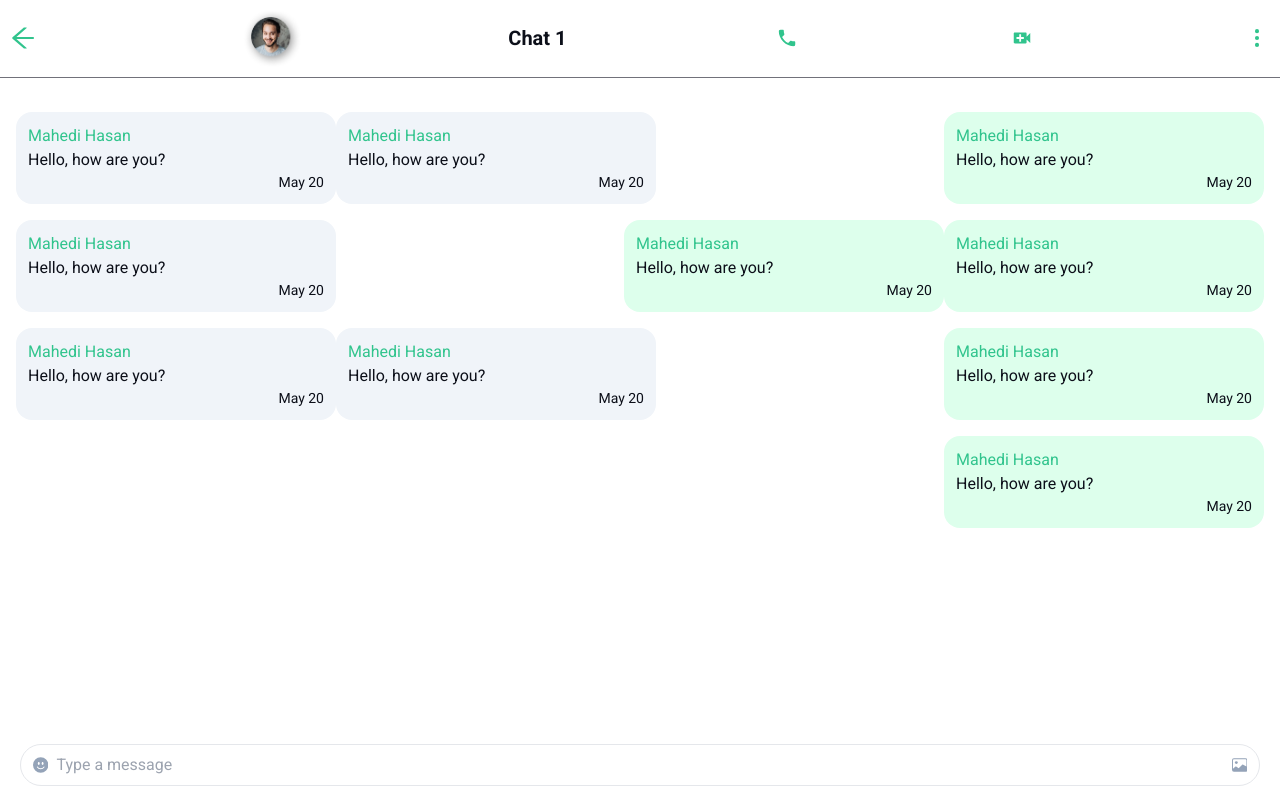
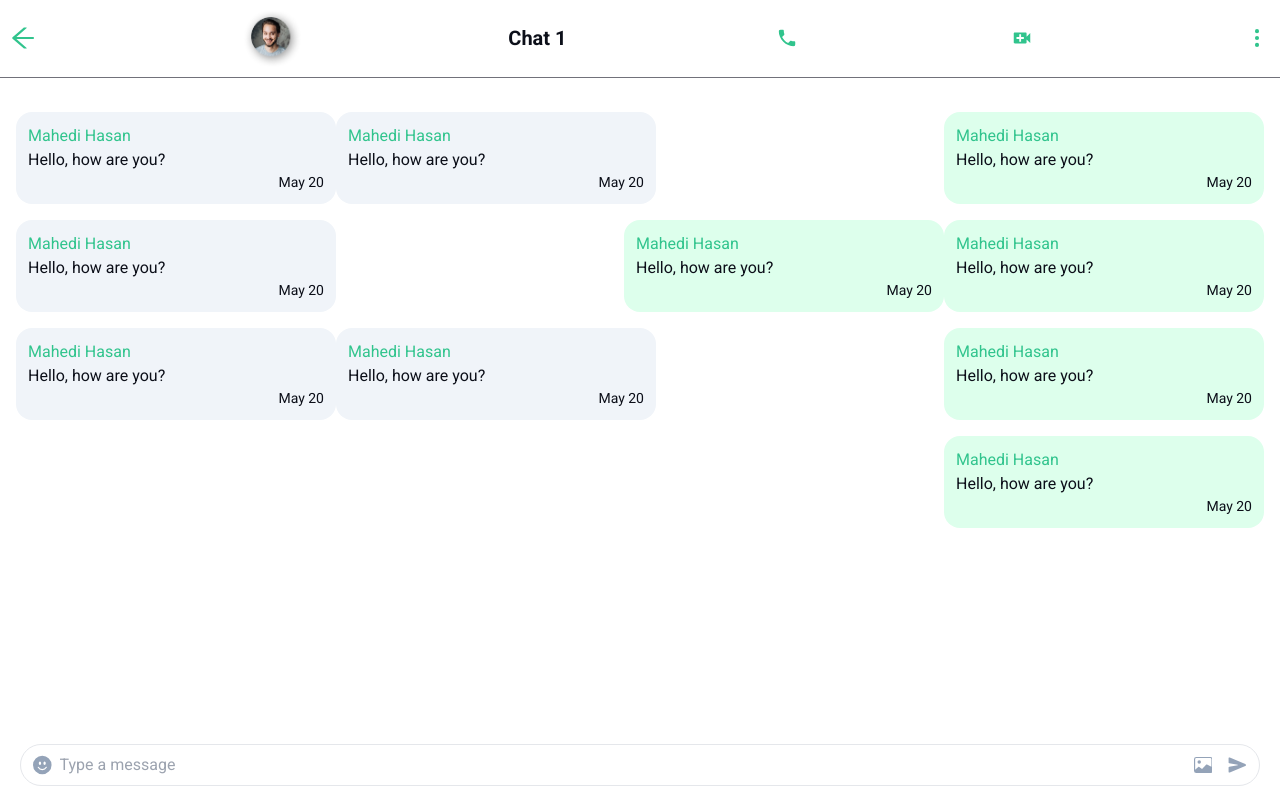
Before and after one commit to AnwarHossainSR/next-js-chat, a Next.js app: page /chats in a window 1280 px wide. Built offline with nearby package versions, Linux system fonts and the light colour scheme; no server answers.

Commit message:
feat: added emoji picker

```diff
--- a/package.json
+++ b/package.json
@@ -27,9 +27,11 @@
   },
   "dependencies": {
     "@next/bundle-analyzer": "^13.4.1",
+    "@types/emoji-mart": "^3.0.9",
     "axios": "^1.4.0",
     "config": "^3.3.9",
     "date-fns": "^2.30.0",
+    "emoji-mart": "3.0.1",
     "firebase": "^9.22.0",
     "next": "^13.4.1",
     "next-sitemap": "^4.0.9",
--- a/src/components/Message/WriteMessage.tsx
+++ b/src/components/Message/WriteMessage.tsx
@@ -1,18 +1,74 @@
+'use client';
+
+import 'emoji-mart/css/emoji-mart.css';
+
+import { Picker } from 'emoji-mart';
+import type { FC } from 'react';
+import { useEffect, useRef, useState } from 'react';
 import { BsEmojiSmileFill, BsImage } from 'react-icons/bs';
+import { IoSend } from 'react-icons/io5';
 
-const WriteMessage = () => {
+const WriteMessage: FC = () => {
+  const emojiRef = useRef<HTMLDivElement>(null);
+  const [showEmojis, setShowEmojis] = useState(false);
+  const [input, setInput] = useState('');
+
+  const addEmoji = (e: any) => {
+    const sym = e.unified.split('-');
+    const codesArray: any = [];
+    sym.forEach((el: any) => codesArray.push(`0x${el}`));
+    const emoji = String.fromCodePoint(...codesArray);
+    setInput(input + emoji);
+  };
+
+  const handleClickOutside = (e: any) => {
+    if (emojiRef.current && !emojiRef.current.contains(e.target)) {
+      setShowEmojis(false);
+    }
+  };
+
+  useEffect(() => {
+    // close the emoji picker when clicked outside
+    document.addEventListener('mousedown', handleClickOutside);
+  }, []);
+
   return (
     <div className="mx-5 rounded-full border p-2 px-3 flex justify-around gap-2 items-center">
-      <BsEmojiSmileFill color="#94a3b8" />
+      <div ref={emojiRef}>
+        {showEmojis && (
+          <Picker
+            onSelect={addEmoji}
+            theme="dark"
+            style={{
+              position: 'absolute',
+              top: '-13rem',
+              left: '48%',
+              transform: 'translate(-50%, -50%)',
+            }}
+            // onClickOutside={() => setShowEmojis(false)}
+          />
+        )}
+        <BsEmojiSmileFill
+          color="#94a3b8"
+          size={20}
+          onClick={() => setShowEmojis(!showEmojis)}
+        />
+      </div>
+
       <input
         type="text"
         className="outline-none border-none w-full bg-transparent"
         placeholder="Type a message"
+        value={input}
+        onChange={e => setInput(e.target.value)}
       />
-      <label htmlFor="file-upload">
-        <BsImage color="#94a3b8" />
-      </label>
-      <input type="file" id="file-upload" className="hidden" />
+      <div>
+        <label htmlFor="file-upload">
+          <BsImage color="#94a3b8" size={20} />
+        </label>
+        <input type="file" id="file-upload" className="hidden" />
+      </div>
+      <IoSend color="94a3b8" className="ml-2 cursor-pointer" size={20} />
     </div>
   );
 };
```
